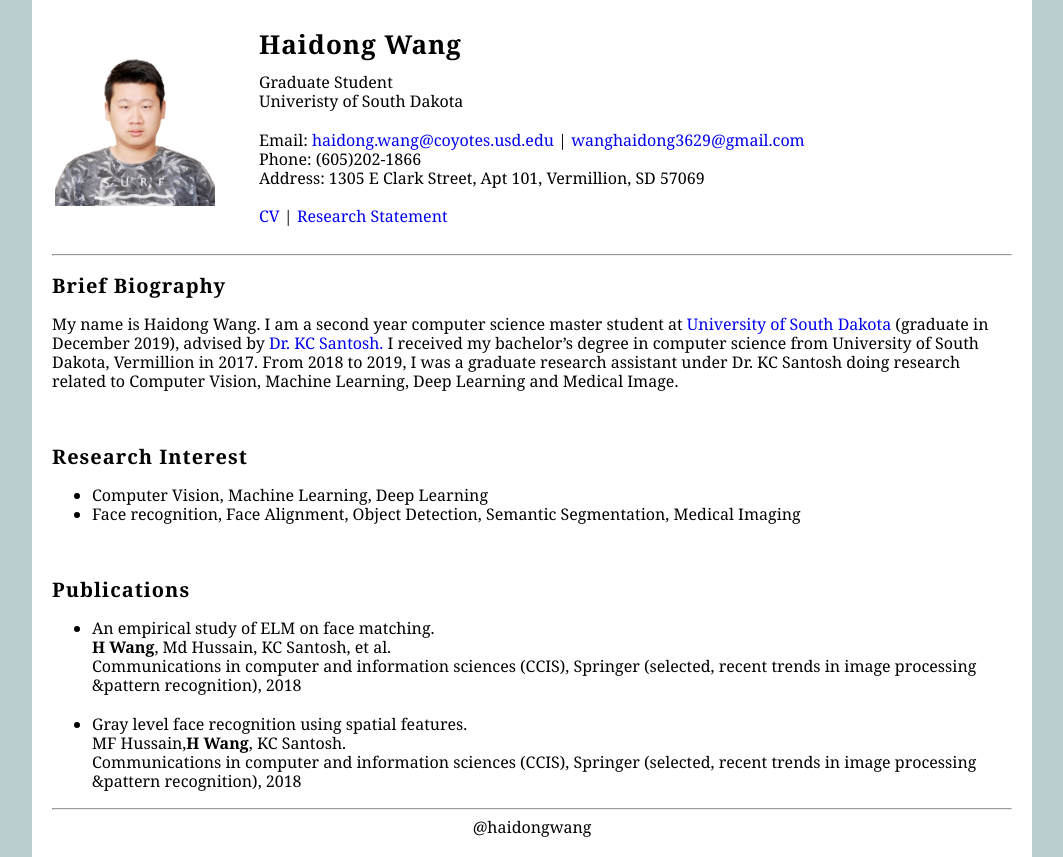
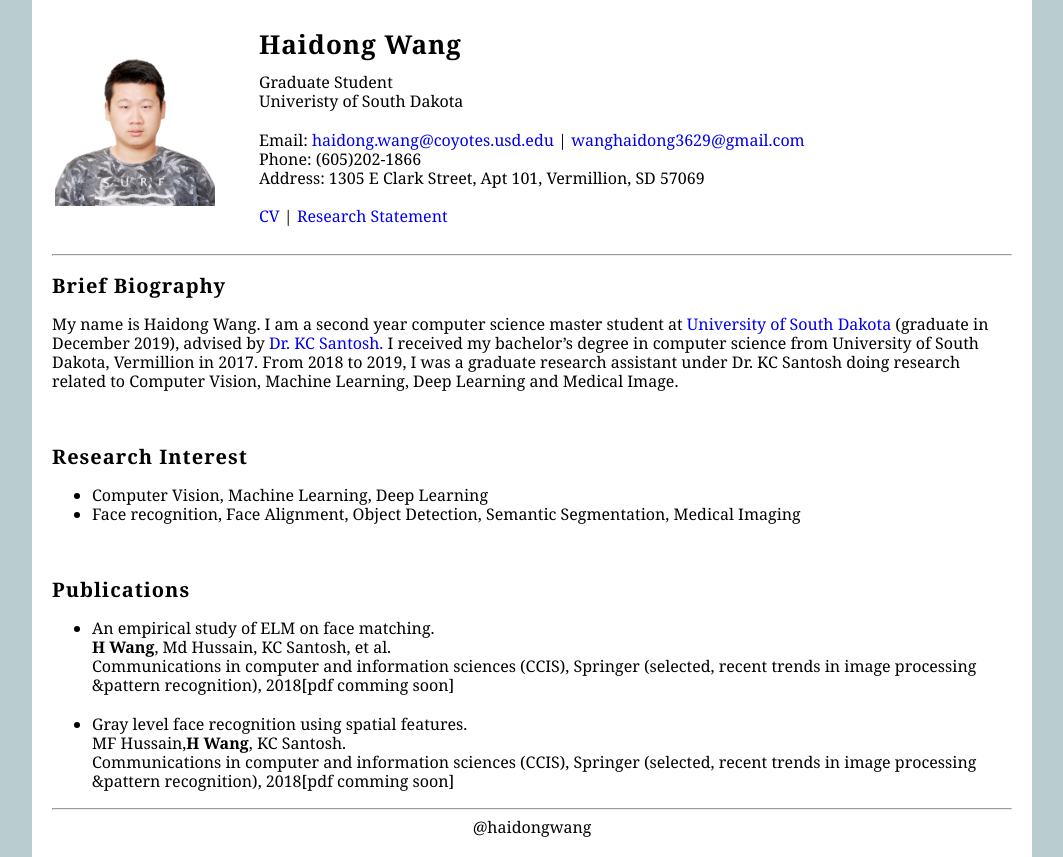
Before and after one commit to haidongwang3629/haidongwang3629.github.io, a plain HTML site: page index.html in a window 1280 px wide. Shown: the whole page, without its empty margins (108-1171 px from the left). Drawn offline with Linux system fonts and the light colour scheme.

Commit message:
pdf comming soon

```diff
--- a/index.html
+++ b/index.html
@@ -118,12 +118,14 @@
 <ul>
     <li>An empirical study of ELM on face matching.<br>
         <b>H Wang</b>, Md Hussain, KC Santosh, et al.<br>
-        Communications in computer and information sciences (CCIS), Springer (selected, recent trends in image processing &pattern recognition), 2018<br>
+        Communications in computer and information sciences (CCIS), Springer (selected, recent trends in image
+        processing &pattern recognition), 2018[pdf comming soon]<br>
     </li>
     <br style="margin-bottom:240px;"/>
     <li> Gray level face recognition using spatial features.<br>
         MF Hussain,<b>H Wang</b>, KC Santosh. <br>
-        Communications in computer and information sciences (CCIS), Springer (selected, recent trends in image processing &pattern recognition), 2018<br>
+        Communications in computer and information sciences (CCIS), Springer (selected, recent trends in image
+        processing &pattern recognition), 2018[pdf comming soon]<br>
     </li>
 </ul>
     <hr>
```
